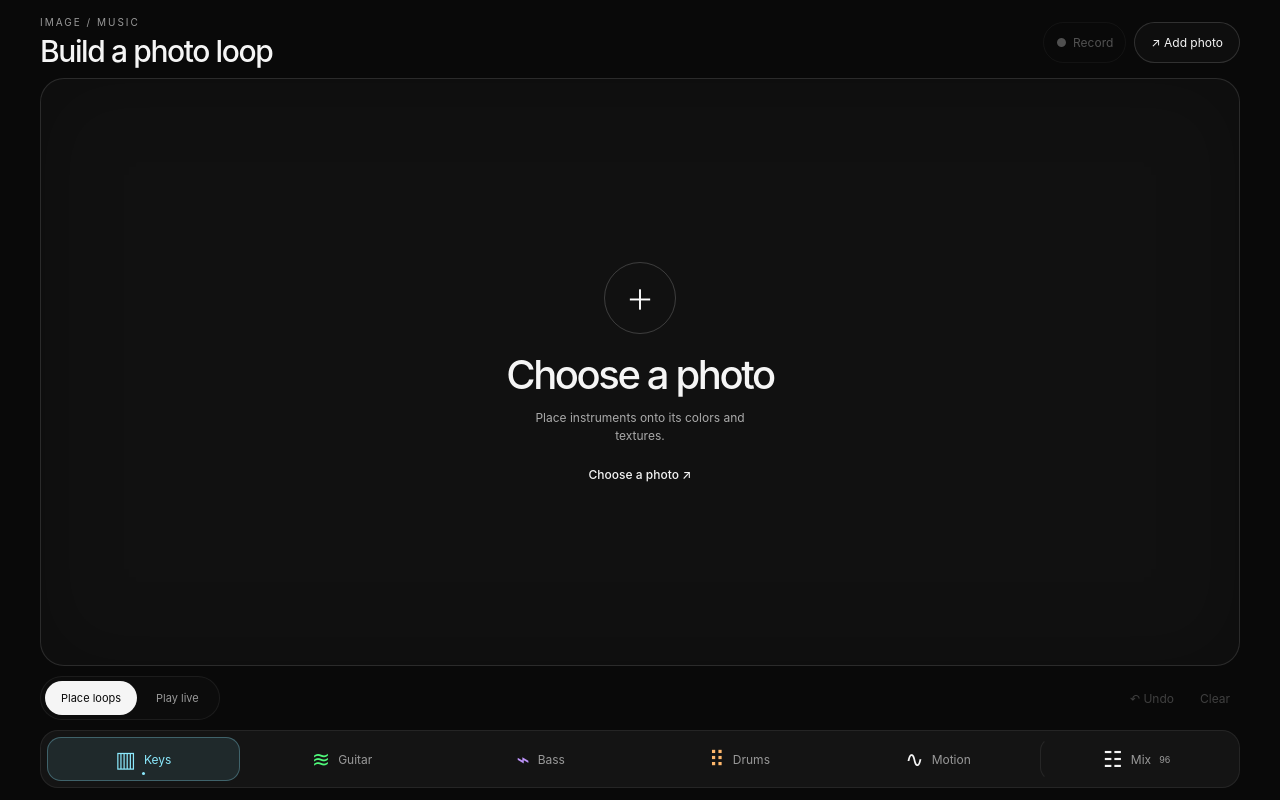
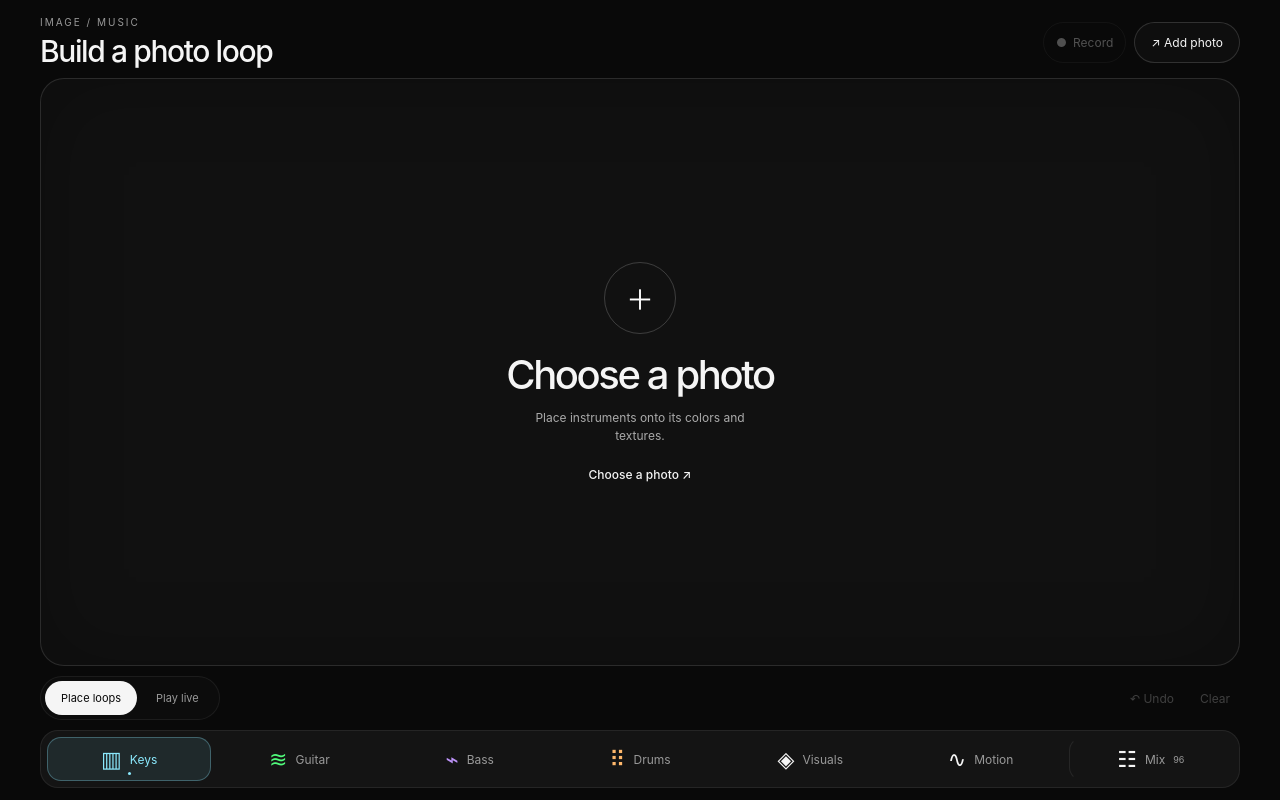
Before and after one commit to dipinchopra/photo-music, a React (Vite) app: page / in a window 1280 px wide. Built offline with nearby package versions, Linux system fonts and the light colour scheme.

Commit message:
Add four visual treatments and a smooth Clear audio release

```diff
--- a/src/App.tsx
+++ b/src/App.tsx
@@ -1,8 +1,8 @@
 import { useEffect, useRef, useState } from 'react';
 import { sampleAverageColor } from './color';
 import { composeImage, type ArpMode } from './composition';
-import { photoBounds, recordingSize, moveCircle, circleTapAction, type Motion } from './scene';
-import { refractPhoto, drawGlassRim } from './glass';
+import { photoBounds, recordingSize, moveCircle, type Motion } from './scene';
+import { drawVisual, drawLivingHandle, hitVisual, visualTapAction, VISUAL_MODES, type VisualMode } from './visuals';
 import { ChordEngine, type Instrument, type Placement } from './music';
 
 const music = new ChordEngine();
@@ -38,7 +38,6 @@ function Arpeggiator({ mode, rate, onMode, onRate }: {
 export default function App() {
   const canvasRef = useRef<HTMLCanvasElement | null>(null);
   const imageRef = useRef<HTMLImageElement | null>(null);
-  const shadeCanvasRef = useRef<HTMLCanvasElement | null>(null);
   const toneCanvasRef = useRef<HTMLCanvasElement | null>(null);
   const placementsRef = useRef<Placement[]>([]);
   const livePlacementsRef = useRef(new Map<number, Placement>());
@@ -51,9 +50,9 @@ export default function App() {
   const nextIdRef = useRef(1);
 
   const sheetDragStart = useRef<number | null>(null);
-  const [sheet, setSheet] = useState<Instrument | 'mix' | 'motion' | null>(null);
-  const openSheet = (value: Instrument | 'mix' | 'motion') => {
-    if (value !== 'mix' && value !== 'motion') {
+  const [sheet, setSheet] = useState<Instrument | 'mix' | 'motion' | 'visuals' | null>(null);
+  const openSheet = (value: Instrument | 'mix' | 'motion' | 'visuals') => {
+    if (value !== 'mix' && value !== 'motion' && value !== 'visuals') {
       setSelected(value);
     }
     setSheet(current => current === value ? null : value);
@@ -82,6 +81,9 @@ export default function App() {
     bass: 68, bassDepth: 70, bassMovement: 45, bassDelay: 0,
     drums: 60, drumPunch: 70, drumDensity: 50, drumDelay: 0,
   });
+
+  const [visualMode, setVisualMode] = useState<VisualMode>('living');
+  const visualModeRef = useRef<VisualMode>('living');
 
   const [motion, setMotion] = useState<Motion>('off');
   const motionRef = useRef<Motion>('off');
@@ -205,38 +207,11 @@ export default function App() {
 
     const drawnPlacements = [...scenePlacements(), ...livePlacementsRef.current.values()];
 
+    const visualTime = motionRef.current === 'off' ? 0 : motionSecondsRef.current;
     drawnPlacements.forEach(placement => {
-      refractPhoto(ctx, image, { x: dx, y: dy, width: dw, height: dh },
-        placement.x * dpr, placement.y * dpr, placement.radius * dpr);
-    });
-
-    if (drawnPlacements.length) {
-      const shade = shadeCanvasRef.current ?? document.createElement('canvas');
-      shadeCanvasRef.current = shade;
-      if (shade.width !== width || shade.height !== height) { shade.width = width; shade.height = height; }
-      const mask = shade.getContext('2d');
-      if (mask) {
-        mask.clearRect(0, 0, width, height);
-        mask.globalCompositeOperation = 'source-over';
-        mask.fillStyle = 'rgba(0,0,0,.16)';
-        mask.fillRect(0, 0, width, height);
-        mask.globalCompositeOperation = 'destination-out';
-        mask.fillStyle = '#000';
-        drawnPlacements.forEach(placement => {
-          mask.beginPath(); mask.arc(placement.x * dpr, placement.y * dpr, placement.radius * dpr, 0, Math.PI * 2); mask.fill();
-        });
-        mask.globalCompositeOperation = 'source-over';
-        ctx.drawImage(shade, 0, 0);
-      }
-    }
-
-    drawnPlacements.forEach((placement) => {
-      const config = INSTRUMENTS.find((item) => item.id === placement.instrument)!;
-      const x = placement.x * dpr;
-      const y = placement.y * dpr;
-      const r = placement.radius * dpr;
-      drawGlassRim(ctx, x, y, r, config.color, dpr,
-        visualHitsRef.current.get(placement.id) ?? 0);
+      const color = INSTRUMENTS.find(item => item.id === placement.instrument)!.color;
+      drawVisual(ctx, image, { x: dx / dpr, y: dy / dpr, width: dw / dpr, height: dh / dpr },
+        placement, visualModeRef.current, visualTime, visualHitsRef.current.get(placement.id) ?? 0, color, dpr);
     });
     const cropped = recordingCanvasRef.current;
     const recordingContext = cropped?.getContext('2d');
@@ -244,7 +219,9 @@ export default function App() {
       // Copy only the photo rectangle, including all rendered lenses and glints.
       recordingContext.drawImage(canvas, dx, dy, dw, dh, 0, 0, cropped.width, cropped.height);
     }
-
+    if (visualModeRef.current === 'living') drawnPlacements.forEach(placement => {
+      drawLivingHandle(ctx, placement, INSTRUMENTS.find(item => item.id === placement.instrument)!.color, dpr);
+    });
   };
 
   const sampleScene = (detailed = true) => {
@@ -462,13 +439,13 @@ export default function App() {
     };
   }, []);
 
-  const updatePlacements = (next: Placement[]) => {
+  const updatePlacements = (next: Placement[], release = 0.12) => {
     placementsRef.current = next;
     const ids = new Set(next.map(placement => placement.id));
     motionStartsRef.current.forEach((_, id) => { if (!ids.has(id)) motionStartsRef.current.delete(id); });
     setPlacements(next);
-    void music.playPlacements(next);
-    if (!next.length) { stopBeat(); music.stop(); }
+    if (!next.length) { stopBeat(); music.stop(release); }
+    else void music.playPlacements(next);
   };
 
   const upload = (file?: File) => {
@@ -543,14 +520,14 @@ export default function App() {
             }
             const point = canvasPoint(e.clientX, e.clientY);
             const hit = [...scenePlacements()].reverse().find((placement) =>
-              Math.hypot(point.x - placement.x, point.y - placement.y) <= placement.radius);
+              hitVisual(placement, visualModeRef.current, point.x, point.y, motionRef.current === 'off' ? 0 : motionSecondsRef.current));
             if (hit) {
               placementsRef.current = placementsRef.current.map(placement => placement.id === hit.id ? hit : placement);
               e.currentTarget.setPointerCapture(e.pointerId);
               dragRef.current = {
                 id: hit.id, offsetX: point.x - hit.x, offsetY: point.y - hit.y,
                 startX: e.clientX, startY: e.clientY, moved: false,
-                tapAction: circleTapAction(hit, point.x, point.y),
+                tapAction: visualTapAction(hit, visualModeRef.current, point.x, point.y, motionRef.current === 'off' ? 0 : motionSecondsRef.current),
               };
             } else pointerStartRef.current = { x: e.clientX, y: e.clientY };
           }}
@@ -611,11 +588,11 @@ export default function App() {
       </div>
       <div className="placementActions">
         <button aria-label="Undo last loop" disabled={!placements.length} onClick={() => updatePlacements(placementsRef.current.slice(0, -1))}>↶ <span>Undo</span></button>
-        <button disabled={!placements.length} onClick={() => updatePlacements([])}>Clear</button>
+        <button disabled={!placements.length} onClick={() => { livePlacementsRef.current.clear(); updatePlacements([], 0.9); }}>Clear</button>
       </div>
     </section>
     <div className={`dockRegion ${sheet ? 'sheetExpanded' : ''}`}>
-    <nav className="instrumentDock" aria-label="Instruments, motion and mix">
+    <nav className="instrumentDock" aria-label="Instruments, visuals, motion and mix">
       {INSTRUMENTS.map((instrument, index) => <button key={instrument.id}
         style={{ '--instrument-color': instrument.color } as React.CSSProperties}
         className={selected === instrument.id ? 'active' : ''}
@@ -627,6 +604,9 @@ export default function App() {
         <span className="instrumentGlyph" aria-hidden="true">{['▥', '≋', '⌁', '⠿'][index]}</span>
         <span>{['Keys', 'Guitar', 'Bass', 'Drums'][index]}</span><i />
       </button>)}
+      <button className={`visualsButton ${sheet === 'visuals' ? 'active' : ''}`} aria-controls="instrumentSheet" aria-expanded={sheet === 'visuals'} onClick={() => openSheet('visuals')}>
+        <span className="instrumentGlyph" aria-hidden="true">◈</span><span>Visuals</span>
+      </button>
       <button className={`motionButton ${sheet === 'motion' ? 'active' : ''}`} aria-label={`Motion controls, ${motion}`}
         aria-controls="instrumentSheet" aria-expanded={sheet === 'motion'} onClick={() => openSheet('motion')}>
         <span className="instrumentGlyph" aria-hidden="true">∿</span><span>Motion</span>{motion !== 'off' && <i />}
@@ -640,7 +620,14 @@ export default function App() {
           onPointerDown={event => { sheetDragStart.current = event.clientY; event.currentTarget.setPointerCapture(event.pointerId); }}
           onPointerUp={event => { if (sheetDragStart.current !== null && event.clientY - sheetDragStart.current > 30) setSheet(null); sheetDragStart.current = null; }}
           onPointerCancel={() => { sheetDragStart.current = null; }}><span /></button>
-        <header className="sheetHeader"><div><h2 id="sheetTitle">{sheet === 'mix' ? 'The mix' : sheet === 'motion' ? 'Motion' : INSTRUMENTS.find(i => i.id === sheet)?.label}</h2></div><button onClick={() => setSheet(null)} aria-label="Close controls">✕</button></header>
+        <header className="sheetHeader"><div><h2 id="sheetTitle">{sheet === 'mix' ? 'The mix' : sheet === 'motion' ? 'Motion' : sheet === 'visuals' ? 'Visuals' : INSTRUMENTS.find(i => i.id === sheet)?.label}</h2></div><button onClick={() => setSheet(null)} aria-label="Close controls">✕</button></header>
+        {sheet === 'visuals' && <div className="visualChoices">
+          {VISUAL_MODES.map(visual => <button key={visual.id} aria-pressed={visualMode === visual.id}
+            className={visualMode === visual.id ? 'selected' : ''} onClick={() => { visualModeRef.current = visual.id; setVisualMode(visual.id); }}>
+            <strong>{visual.label}</strong><small>{visual.description}</small>
+          </button>)}
+          <small>Switch styles on the same performance. Sound, sampling and motion stay unchanged.</small>
+        </div>}
         {sheet === 'motion' && <div className="motionControls">
       <div className="modePicker">
         {(['off', 'breathe', 'sway'] as const).map(value => <button key={value} disabled={!hasImage}
@@ -696,7 +683,7 @@ export default function App() {
           <label><span>Space <output>{controls.space}%</output></span><small>Adds echo and atmospheric depth.</small>
             <Slider value={controls.space} onChange={(value) => setControl('space', value)} /></label></div>}
 
-        {sheet === 'mix' && <label className="sizeControl"><span>Circle size <output>{Math.round(radius)}px</output></span><Slider min={28} max={90} value={radius} onChange={setRadius} /><small>Tap inside to layer. Tap a rim to remove. Drag to move.</small></label>}
+        {sheet === 'mix' && <label className="sizeControl"><span>Circle size <output>{Math.round(radius)}px</output></span><Slider min={28} max={90} value={radius} onChange={setRadius} /><small>{visualMode === 'living' ? 'Tap the photo to layer. Tap a small handle to remove. Drag to move.' : 'Tap inside to layer. Tap an edge to remove. Drag to move.'}</small></label>}
       </div>
     </section>
     </div>
--- /dev/null
+++ b/src/visuals.ts
@@ -0,0 +1,158 @@
+import type { Placement } from './music';
+import type { Bounds } from './scene';
+
+export type VisualMode = 'living' | 'fragments' | 'ribbons' | 'shapes';
+export const VISUAL_MODES: { id: VisualMode; label: string; description: string }[] = [
+  { id: 'living', label: 'Living photo', description: 'Soft refraction blends into the photograph. Editing handles stay out of recordings.' },
+  { id: 'fragments', label: 'Floating fragments', description: 'Organic pieces of the photo lift and drift together.' },
+  { id: 'ribbons', label: 'Photo ribbons', description: 'Strips of the image bend into flowing, layered ribbons.' },
+  { id: 'shapes', label: 'Instrument shapes', description: 'Keys: rounded tiles. Guitar: leaves. Bass: ovals. Drums: diamonds.' },
+];
+export type Point = { x: number; y: number };
+
+/** This same outline drives drawing, hit testing, and rim removal. */
+export function visualOutline(placement: Placement, mode: VisualMode, time = 0): Point[] {
+  const { x, y, radius: r, id } = placement;
+  if (mode === 'ribbons') {
+    const edge = (u: number, sign: number) => ({ x: x + (u * 2 - 1) * r * 1.45,
+      y: y + Math.sin(u * Math.PI * 1.8 + id * 0.7 + time * 0.25) * r * 0.3
+        + sign * r * (0.14 + Math.sin(u * Math.PI) * 0.09) });
+    return [...Array.from({ length: 33 }, (_, i) => edge(i / 32, -1)),
+      ...Array.from({ length: 33 }, (_, i) => edge(1 - i / 32, 1))];
+  }
+  if (mode === 'shapes' && placement.instrument === 'drums') {
+    return [{ x, y: y - r }, { x: x + r, y }, { x, y: y + r }, { x: x - r, y }];
+  }
+  return Array.from({ length: 80 }, (_, i) => {
+    const angle = i / 80 * Math.PI * 2;
+    let px = Math.cos(angle), py = Math.sin(angle);
+    if (mode === 'fragments') {
+      const edge = 1 + Math.sin(angle * 3 + id) * 0.14 + Math.cos(angle * 5 - id) * 0.06;
+      px *= edge; py *= edge * 0.83;
+    } else if (mode === 'shapes') {
+      if (placement.instrument === 'keys') {
+        px = Math.sign(px) * Math.pow(Math.abs(px), 0.48) * 0.9;
+        py = Math.sign(py) * Math.pow(Math.abs(py), 0.48) * 0.78;
+      } else if (placement.instrument === 'guitar') {
+        px *= 1.2; py *= Math.abs(py) * 0.7;
+      } else if (placement.instrument === 'bass') {
+        px *= 1.35; py *= 0.62;
+      }
+    }
+    return { x: x + px * r, y: y + py * r };
+  });
+}
+
+export function traceOutline(ctx: CanvasRenderingContext2D, points: Point[]) {
+  ctx.beginPath();
+  points.forEach((point, i) => i ? ctx.lineTo(point.x, point.y) : ctx.moveTo(point.x, point.y));
+  ctx.closePath();
+}
+
+function edgeDistance(points: Point[], x: number, y: number) {
+  return Math.min(...points.map((point, i) => {
+    const next = points[(i + 1) % points.length];
+    const dx = next.x - point.x, dy = next.y - point.y;
+    const t = Math.max(0, Math.min(1, ((x - point.x) * dx + (y - point.y) * dy) / Math.max(0.0001, dx * dx + dy * dy)));
+    return Math.hypot(x - point.x - t * dx, y - point.y - t * dy);
+  }));
+}
+
+export function hitVisual(placement: Placement, mode: VisualMode, x: number, y: number, time = 0) {
+  if (mode === 'living' && Math.hypot(x - placement.x, y - placement.y) <= 14) return true;
+  const points = visualOutline(placement, mode, time);
+  let inside = false;
+  for (let i = 0, j = points.length - 1; i < points.length; j = i++) {
+    const a = points[i], b = points[j];
+    if ((a.y > y) !== (b.y > y) && x < (b.x - a.x) * (y - a.y) / (b.y - a.y) + a.x) inside = !inside;
+  }
+  return inside || edgeDistance(points, x, y) <= 5;
+}
+
+export function visualTapAction(placement: Placement, mode: VisualMode, x: number, y: number, time = 0): 'place' | 'remove' {
+  if (mode === 'living') return Math.hypot(x - placement.x, y - placement.y) <= 14 ? 'remove' : 'place';
+  const rim = mode === 'ribbons' ? Math.min(4, placement.radius * 0.08) : Math.min(10, placement.radius * 0.22);
+  return edgeDistance(visualOutline(placement, mode, time), x, y) <= rim ? 'remove' : 'place';
+}
+
+function drawPhoto(ctx: CanvasRenderingContext2D, image: HTMLImageElement, bounds: Bounds,
+  placement: Placement, zoom: number, offsetX = 0, offsetY = 0) {
+  ctx.save();
+  ctx.translate(placement.x, placement.y);
+  ctx.scale(zoom, zoom);
+  ctx.translate(-placement.x + offsetX, -placement.y + offsetY);
+  ctx.drawImage(image, bounds.x, bounds.y, bounds.width, bounds.height);
+  ctx.restore();
+}
+
+export function drawVisual(ctx: CanvasRenderingContext2D, image: HTMLImageElement, bounds: Bounds,
+  placement: Placement, mode: VisualMode, time: number, hit: number, color: string, dpr = 1) {
+  ctx.save();
+  ctx.scale(dpr, dpr);
+  ctx.beginPath(); ctx.rect(bounds.x, bounds.y, bounds.width, bounds.height); ctx.clip();
+  const { x, y, radius: r, id } = placement;
+  if (mode === 'living') {
+    // Feathered concentric bands make a continuous, frameless distortion field.
+    for (let band = 0; band < 18; band++) {
+      const edge = 1 - band / 18;
+      const inner = Math.max(0, edge - 1 / 18);
+      ctx.save();
+      ctx.beginPath(); ctx.arc(x, y, r * edge, 0, Math.PI * 2);
+      if (inner) ctx.arc(x, y, r * inner, 0, Math.PI * 2, true);
+      ctx.clip('evenodd');
+      const influence = Math.pow(1 - edge, 1.4);
+      ctx.globalAlpha = Math.min(1, influence * 1.5);
+      const flow = Math.sin(time * 0.55 + id * 1.3);
+      drawPhoto(ctx, image, bounds, placement, 1 + influence * (0.12 + hit * 0.015),
+        flow * r * 0.12 * influence, Math.cos(time * 0.43 + id) * r * 0.08 * influence);
+      ctx.restore();
+    }
+  } else {
+    const outline = visualOutline(placement, mode, time);
+    ctx.save();
+    traceOutline(ctx, outline);
+    ctx.fillStyle = 'rgba(0,0,0,.16)';
+    ctx.shadowColor = 'rgba(0,0,0,.4)';
+    ctx.shadowBlur = (mode === 'fragments' ? 14 : 7) * dpr;
+    ctx.shadowOffsetY = (mode === 'fragments' ? 6 : 3) * dpr;
+    ctx.fill(); ctx.restore();
+    ctx.save(); traceOutline(ctx, outline); ctx.clip();
+    if (mode === 'ribbons') {
+      // Adjacent strips displace the image along the ribbon's curved centerline.
+      for (let strip = 0; strip < 64; strip++) {
+        const u = (strip + 0.5) / 64;
+        ctx.save(); ctx.beginPath();
+        ctx.rect(x + (strip / 64 * 2 - 1) * r * 1.45, y - r, r * 2.9 / 64 + 0.5, r * 2);
+        ctx.clip();
+        drawPhoto(ctx, image, bounds, placement, 1.04,
+          0, Math.sin(u * Math.PI * 1.8 + id * 0.7 + time * 0.25) * r * 0.13);
+        ctx.restore();
+      }
+    } else drawPhoto(ctx, image, bounds, placement, mode === 'fragments' ? 1.09 : 1.06, r * 0.025, r * 0.02);
+    const sheen = ctx.createLinearGradient(x - r, y - r, x + r, y + r);
+    sheen.addColorStop(0, 'rgba(255,255,255,.22)');
+    sheen.addColorStop(0.35, 'rgba(255,255,255,0)');
+    sheen.addColorStop(1, 'rgba(255,255,255,.06)');
+    ctx.fillStyle = sheen; ctx.fillRect(x - r * 1.6, y - r * 1.2, r * 3.2, r * 2.4);
+    ctx.restore();
+    traceOutline(ctx, outline);
+    ctx.lineWidth = mode === 'shapes' ? 1.5 : 1;
+    ctx.strokeStyle = mode === 'shapes' ? color : 'rgba(255,255,255,.38)';
+    ctx.globalAlpha = mode === 'shapes' ? 0.55 + hit * 0.12 : 1;
+    ctx.stroke();
+    // A small note glint, never a whole-image flash.
+    ctx.globalAlpha = hit * 0.45; ctx.lineWidth = 2; ctx.strokeStyle = color;
+    ctx.beginPath();
+    outline.slice(0, Math.max(2, Math.floor(outline.length * 0.16))).forEach((point, i) => i ? ctx.lineTo(point.x, point.y) : ctx.moveTo(point.x, point.y));
+    ctx.stroke();
+  }
+  ctx.restore();
+}
+
+/** Editing targets are drawn after the recording frame has been copied. */
+export function drawLivingHandle(ctx: CanvasRenderingContext2D, placement: Placement, color: string, dpr: number) {
+  ctx.save(); ctx.translate(placement.x * dpr, placement.y * dpr);
+  ctx.strokeStyle = color; ctx.lineWidth = dpr; ctx.globalAlpha = 0.65;
+  ctx.beginPath(); ctx.moveTo(-4 * dpr, 0); ctx.lineTo(4 * dpr, 0); ctx.moveTo(0, -4 * dpr); ctx.lineTo(0, 4 * dpr); ctx.stroke();
+  ctx.restore();
+}
```
Also changed, not shown: src/music.ts (+4 -3 lines), src/styles.css (+8 -0 lines), 2 other files (tests, documents, lock files or other folders).
